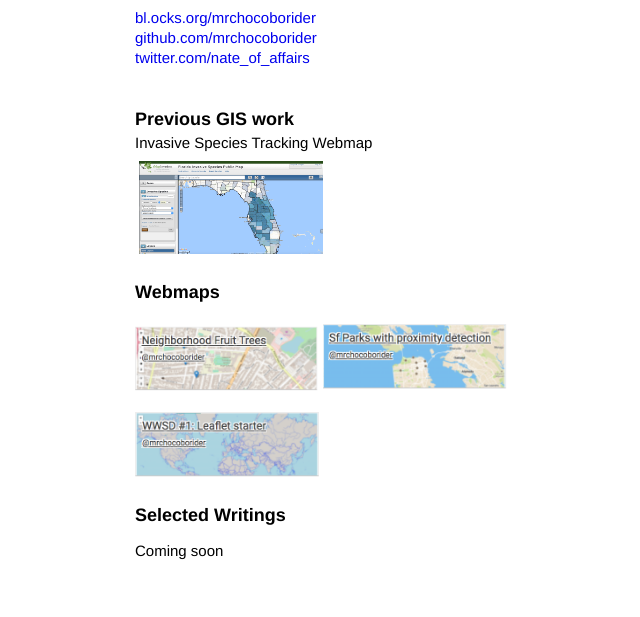
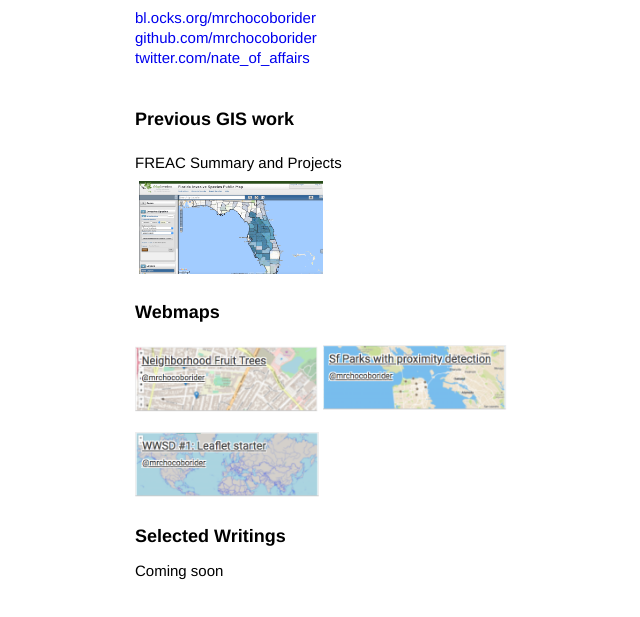
Before and after one commit to mrchocoborider/mrchocoborider.github.io, a plain HTML site: page index.html in a window 1280 px wide. Shown: the part 145-762 px from the top of the page, without its empty margins (45-685 px from the left). Drawn offline with Linux system fonts and the light colour scheme.

Commit message:
changed FREAC link description in index.html

```diff
--- a/index.html
+++ b/index.html
@@ -26,7 +26,9 @@
   </p> -->
 
   <h2 style="margin-bottom: 4px; margin-top: 40px;">Previous GIS work</h2>
-  <p style="margin: 0px;">Invasive Species Tracking Webmap</p>
+  <br/>
+  <p style="margin: 0px;">FREAC Summary and Projects</p>
+
 
   <p style="margin: 0;">
     <a href="freac.html#imap" style="margin: 4px;" title="Florida public map"><img width=20% src="img/imap-florida.png"/></a>
```
Also changed, not shown: freac.html (+2 -0 lines).
